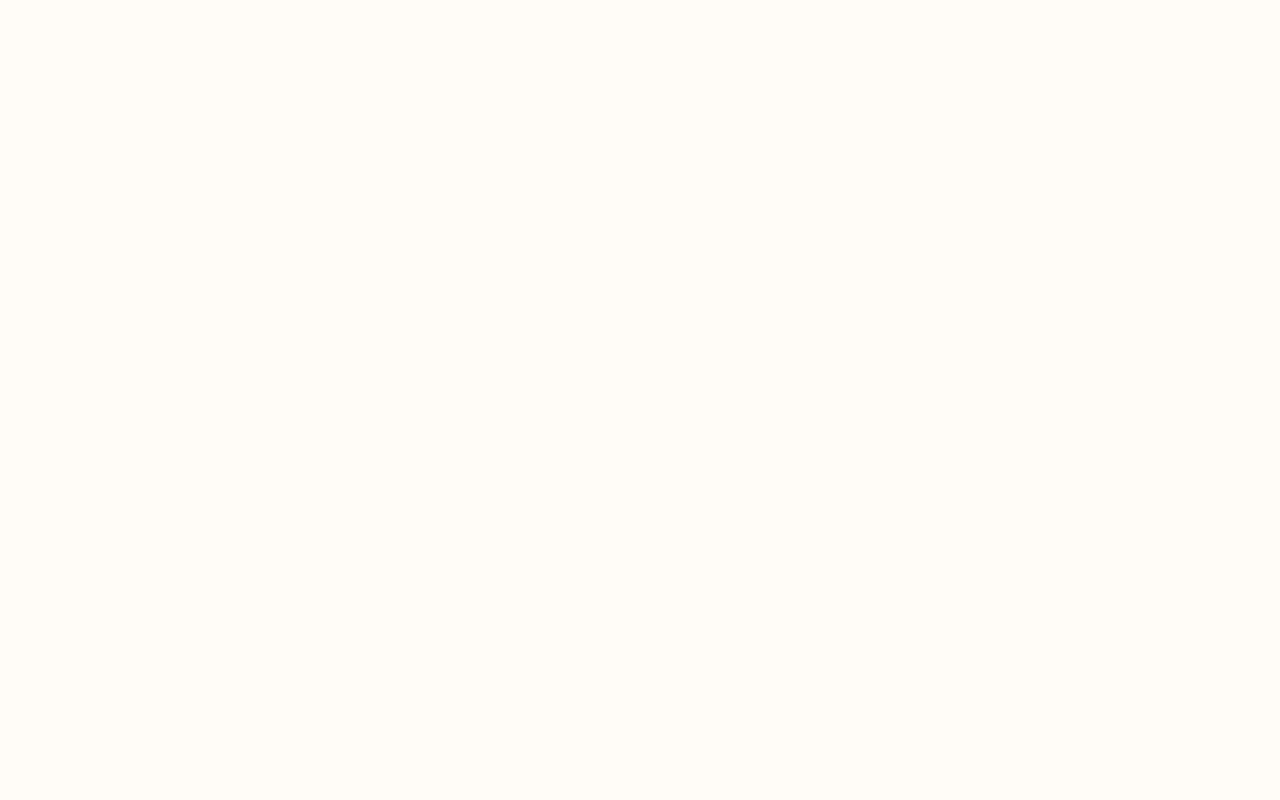
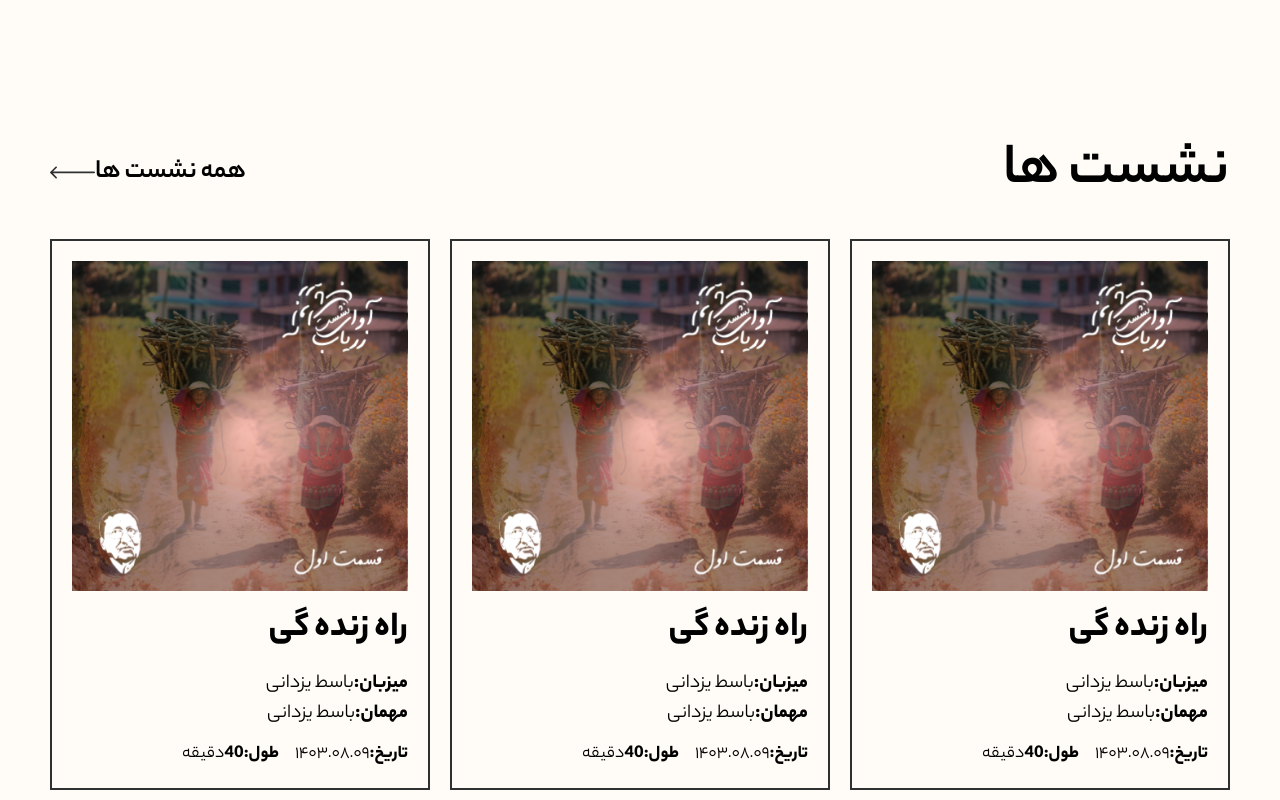
Before and after one commit to snavid-dev/zaryab, a Next.js app: page / in a window 1280 px wide. Shown: the part 6900-7700 px from the top of the page. Before the commit the page ends 6816 px from the top, so only its background shows below. Built offline with nearby package versions, Linux system fonts and the light colour scheme.

Commit message:
the podcast section added

```diff
--- a/app/page.js
+++ b/app/page.js
@@ -3,6 +3,8 @@ import AuthorWeek from '@/components/AuthorWeek/AuthorWeek';
 import BookDesk from '@/components/BookDesk/BookDesk';
 import BookMailMobile from '@/components/BookMailMobile/BookMailMobile';
 import FullAd from '@/components/FullAd/FullAd';
+import HarizontalLine from '@/components/HarizontalLine/HarizontalLine';
+import Podcasts from '@/components/Podcasts/Podcasts';
 import SmallAd from '@/components/SmallAd/SmallAd';
 import StoryMail from '@/components/StoryMailDesk/StoryMail';
 import StoryOfDay from '@/components/StoryOfDay/StoryOfDay';
@@ -33,6 +35,12 @@ export default function Home() {
       <SmallAd />
       {/* authors */}
       <Authors />
+      {/* harizontal line */}
+      <HarizontalLine />
+      {/* podcasts */}
+      <Podcasts />
+      {/* ad */}
+      <SmallAd />
     </main>
   );
 }
--- /dev/null
+++ b/components/HarizontalLine/HarizontalLine.jsx
@@ -0,0 +1,14 @@
+'use client';
+import { useRef } from 'react';
+
+export default function HarizontalLine() {
+  const ref = useRef(null);
+
+  return (
+    <div className="main-container mt-20 mb-20">
+      <div className="col-span-6 xl:col-span-12">
+        <hr className="border-black w-full border-1" />
+      </div>
+    </div>
+  );
+}
--- /dev/null
+++ b/components/PodcastCard/PodcastCard.jsx
@@ -0,0 +1,72 @@
+'use client';
+import Image from 'next/image';
+import { useRef } from 'react';
+import Link from 'next/link';
+
+export default function PodcastCard({ data }) {
+  const ref = useRef(null);
+
+  return (
+    // it has two rows
+    <div className="col-span-6 md:col-span-3 xl:col-span-4 mt-7 md:mt-0 border-2 border-black p-5">
+      {/*  it has two rows  */}
+      <Link
+        className="w-full"
+        href={`/podcasts/${data?.slug}` || '/podcasts/mypodcast'}
+      >
+        <div className="w-full flex flex-col items-end">
+          {/*  it has two rows  */}
+          <div className="w-full h-300px md:h-320px xl:h-330px 2xl:h-450px relative overflow-hidden">
+            <Image
+              src={data?.featured_image || '/assets/img/podcastPic.png'}
+              alt=""
+              layout="fill"
+              objectFit="cover"
+              className="absolute
+                    hover:scale-110 transition-all duration-300"
+            />
+          </div>
+          <div>
+            <h3 className="font-common-heavy rtl text-30px md:text-36px mt-3">
+              {data?.title || 'راه زنده گی'}
+            </h3>
+          </div>
+        </div>
+        <div>
+          {/*  it has tow rows  */}
+          <div className="mt-3">
+            <div className="rtl flex">
+              <p className="font-common-heavy text-xl text-20px ">میزبان:</p>
+              <p className="font-common-regular text-xl text-20px ">
+                {data?.meta.host_name || 'باسط یزدانی'}
+              </p>
+            </div>
+            <div className="rtl flex">
+              <p className="font-common-heavy text-xl text-20px ">مهمان:</p>
+              <p className="font-common-regular text-xl text-20px ">
+                {data?.meta.guest_name || 'باسط یزدانی'}
+              </p>
+            </div>
+          </div>
+          <div className="rtl flex mt-3">
+            <div className="flex ml-4">
+              <p className="font-common-heavy text-12px md:text-18px">تاریخ:</p>
+              <p className="font-common-regular text-12px md:text-18px">
+                {data?.meta.podcast_date_shamsi || '۱۴۰۳.۰۸.۰۹'}
+              </p>
+            </div>
+            <div className="flex">
+              <p className="font-common-heavy text-12px md:text-18px">طول:</p>
+              <p className="font-common-regular text-12px md:text-18px">
+                <span className="font-common-heavy text-12px md:text-18px">
+                  {data?.meta.podcast_duration || '40'}
+                </span>
+                دقیقه
+              </p>
+            </div>
+          </div>
+        </div>
+      </Link>
+    </div>
+  );
+}
--- /dev/null
+++ b/components/Podcasts/Podcasts.jsx
@@ -0,0 +1,43 @@
+'use client';
+import { useEffect, useRef, useState } from 'react';
+import Heading1 from '../Heading1/Heading1';
+import ArrowLink from '../ArrowLink/ArrowLink';
+import PodcastCard from '../PodcastCard/PodcastCard';
+
+export default function Podcasts() {
+  const [data, setData] = useState(null);
+  const [error, setError] = useState(null);
+
+  //   useEffect(() => {
+  //     const fetchData = async () => {
+  //       try {
+  //         const response = await axios.get('/v1/podcasts?per_page=3');
+  //         setData(response.data.podcasts);
+  //       } catch (err) {
+  //         setError(err.response?.data?.message || err.message);
+  //       }
+  //     };
+  //     fetchData();
+  //   }, []);
+  const ref = useRef(null);
+  return (
+    <div className="main-container mt-50px">
+      {/*  it has two rows  */}
+      <div className="col-span-6 xl:col-span-12 flex flex-row-reverse justify-between">
+        <Heading1 title="نشست ها" />
+        <ArrowLink title="همه نشست ها" />
+      </div>
+      <div className="main-container">
+        {/* {data?.map((data, index) => (
+          <Podcast
+            data={data}
+            key={index}
+          />
+        ))} */}
+        <PodcastCard />
+        <PodcastCard />
+        <PodcastCard />
+      </div>
+    </div>
+  );
+}
--- a/tailwind.config.mjs
+++ b/tailwind.config.mjs
@@ -89,11 +89,14 @@ export default {
         '240px': '240px',
         '250px': '250px',
         '300px': '300px',
+        '320px': '320px',
+        '330px': '330px',
         '350px': '350px',
         '360px': '360px',
         '370px': '370px',
         '400px': '400px',
         '430px': '430px',
+        '450px': '450px',
         '470px': '470px',
         '490px': '490px',
         '500px': '500px',
```
